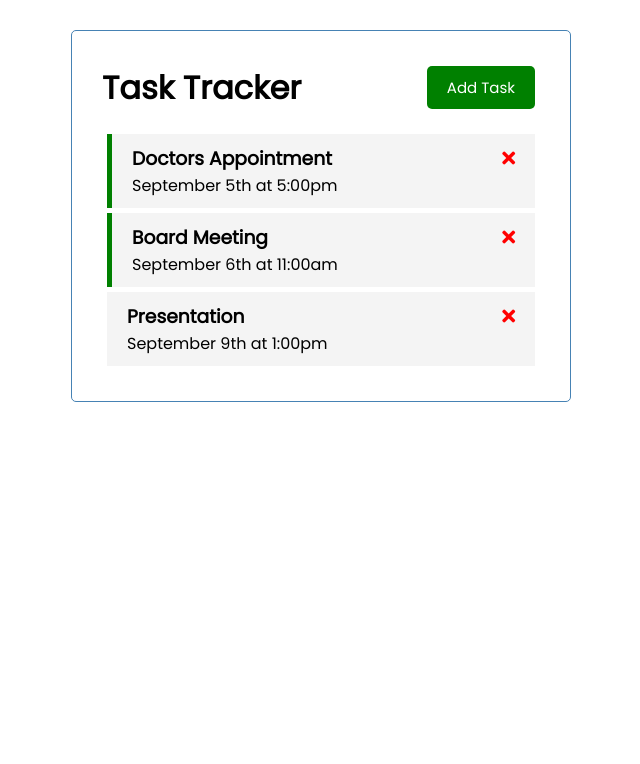
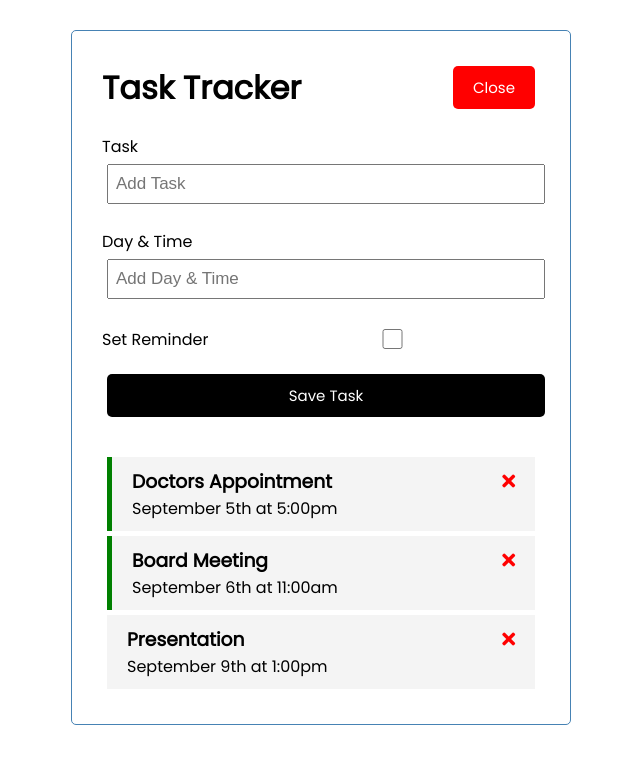
Before and after one commit to Liam-Simpson98/task-tracker-vue, a Vue app: page / in a window 1280 px wide. Both pictures are taken after a click on the button "Add Task". Shown: the top 764 px of the page, without its empty margins (319-959 px from the left). Built offline with nearby package versions, Linux system fonts and the light colour scheme.

Commit message:
Front end complete

```diff
--- a/src/App.vue
+++ b/src/App.vue
@@ -1,25 +1,63 @@
 <template>
   <div class="container">
-    <Header title="Task Tracker" />
-    <Tasks :tasks="tasks" />
+    <Header
+      @toggle-add-task="toggleAddTask"
+      title="Task Tracker"
+      :showAddTask="showAddTask"
+    />
+    <div v-show="showAddTask">
+      <AddTask @add-task="addTask" />
+    </div>
+
+    <Tasks
+      @toggle-reminder="toggleReminder"
+      @delete-task="deleteTask"
+      :tasks="tasks"
+    />
   </div>
 </template>
 
 <script>
 import Header from "./components/Header";
 import Tasks from "./components/Tasks";
+import AddTask from "./components/AddTask";
 
 export default {
   name: "App",
   components: {
     Header,
     Tasks,
+    AddTask,
   },
   data() {
     return {
       tasks: [],
+      showAddTask: false,
     };
   },
+
+  methods: {
+    toggleAddTask() {
+      this.showAddTask = !this.showAddTask;
+    },
+
+    addTask(task) {
+      this.tasks = [...this.tasks, task];
+    },
+
+    deleteTask(id) {
+      if (confirm("Are you sure?")) {
+        this.tasks = this.tasks.filter((task) => task.id !== id);
+      }
+    },
+
+    toggleReminder(id) {
+      this.tasks = this.tasks.map((task) =>
+        task.id === id ? { ...task, reminder: !task.reminder } : task
+      );
+    },
+  },
+
   created() {
     this.tasks = [
       {
--- /dev/null
+++ b/src/components/AddTask.vue
@@ -0,0 +1,91 @@
+<template>
+  <form @submit="onSubmit" class="add-form">
+    <div class="form-control">
+      <label>Task</label>
+      <input type="text" v-model="text" name="text" placeholder="Add Task" />
+    </div>
+    <div class="form-control">
+      <label>Day & Time</label>
+      <input
+        type="text"
+        v-model="day"
+        name="day"
+        placeholder="Add Day & Time"
+      />
+    </div>
+    <div class="form-control form-control-check">
+      <label>Set Reminder</label>
+      <input type="checkbox" v-model="reminder" name="reminder" />
+    </div>
+
+    <input type="submit" value="Save Task" class="btn btn-block" />
+  </form>
+</template>
+
+<script>
+export default {
+  name: "AddTask",
+  data() {
+    return {
+      text: "",
+      day: "",
+      reminder: false,
+    };
+  },
+
+  methods: {
+    onSubmit(e) {
+      e.preventDefault();
+
+      if (!this.text) {
+        alert("Please add a task");
+        return;
+      }
+
+      const newTask = {
+        id: Math.floor(Math.random() * 10000),
+        text: this.text,
+        day: this.day,
+        reminder: this.reminder,
+      };
+
+      this.$emit("add-task", newTask);
+
+      this.text = "";
+      this.day = "";
+      this.reminder = false;
+    },
+  },
+};
+</script>
+
+<style scoped>
+.add-form {
+  margin-bottom: 40px;
+}
+.form-control {
+  margin: 20px 0;
+}
+.form-control label {
+  display: block;
+}
+.form-control input {
+  width: 100%;
+  height: 40px;
+  margin: 5px;
+  padding: 3px 7px;
+  font-size: 17px;
+}
+.form-control-check {
+  display: flex;
+  align-items: center;
+  justify-content: space-between;
+}
+.form-control-check label {
+  flex: 1;
+}
+.form-control-check input {
+  flex: 2;
+  height: 20px;
+}
+</style>
--- a/src/components/Button.vue
+++ b/src/components/Button.vue
@@ -14,7 +14,7 @@ export default {
 
   methods: {
     onClick() {
-      console.log("click");
+      this.$emit("btn-click");
     },
   },
 };
--- a/src/components/Header.vue
+++ b/src/components/Header.vue
@@ -1,7 +1,11 @@
 <template>
   <header>
     <h1>{{ title }}</h1>
-    <Button text="Add Task" color="green" />
+    <Button
+      @btn-click="$emit('toggle-add-task')"
+      :text="showAddTask ? 'Close' : 'Add Task'"
+      :color="showAddTask ? 'red' : 'green'"
+    />
   </header>
 </template>
 
@@ -12,6 +16,7 @@ export default {
   name: "Header",
   props: {
     title: String,
+    showAddTask: Boolean,
   },
   components: {
     Button,
--- a/src/components/Task.vue
+++ b/src/components/Task.vue
@@ -1,8 +1,11 @@
 <template>
-  <div :class="[task.reminder ? 'reminder' : '', 'task']">
+  <div
+    @dblclick="$emit('toggleReminder', task.reminder)"
+    :class="[task.reminder ? 'reminder' : '', 'task']"
+  >
     <h3>
       {{ task.text }}
-      <i class="fas fa-times"></i>
+      <i @click="$emit('delete-task', task.id)" class="fas fa-times"></i>
     </h3>
     <p>{{ task.day }}</p>
   </div>
--- a/src/components/Tasks.vue
+++ b/src/components/Tasks.vue
@@ -1,6 +1,10 @@
 <template>
   <div :key="task.id" v-for="task in tasks">
-    <Task :task="task" />
+    <Task
+      @toggle-reminder="$emit('toggle-reminder', task.id)"
+      @delete-task="$emit('delete-task', task.id)"
+      :task="task"
+    />
   </div>
 </template>
 
@@ -15,6 +19,7 @@ export default {
   components: {
     Task,
   },
+  emits: ["delete-task", "toggle-reminder"],
 };
 </script>
 
```
